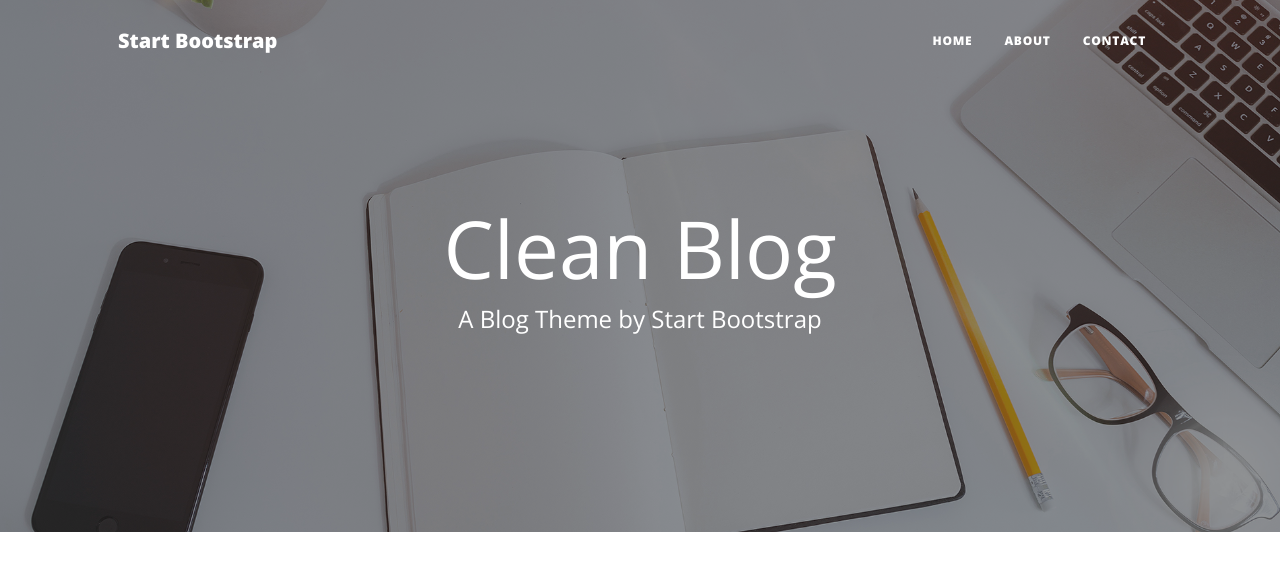
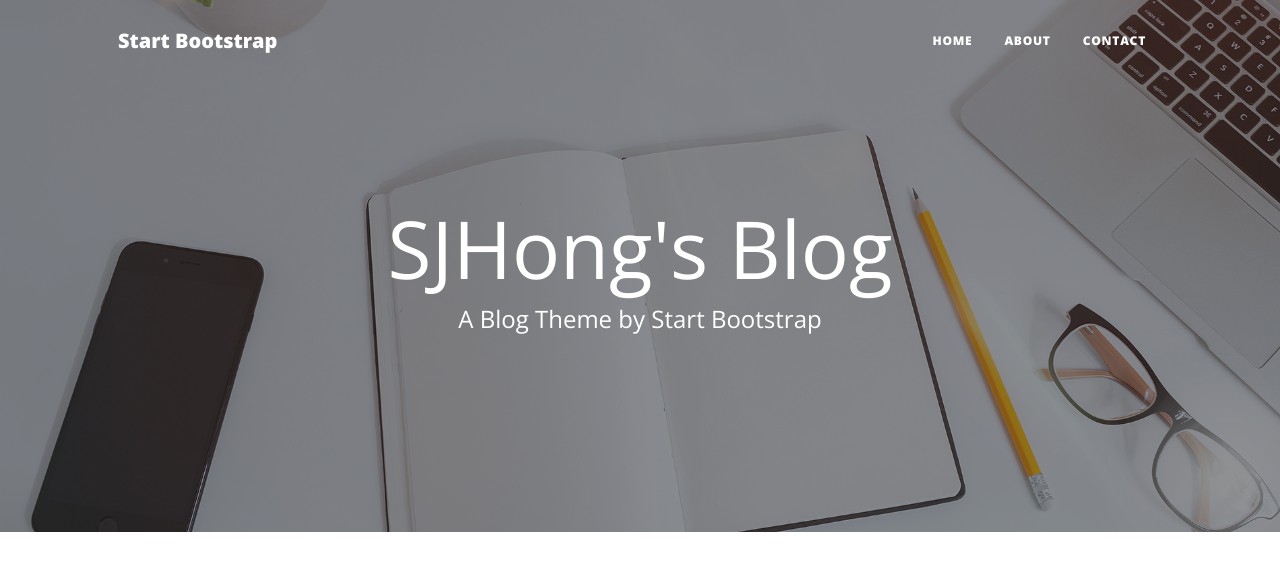
Before and after one commit to SeongjaeHong/BackendStudy, a Flask app: page / in a window 1280 px wide. Shown: the top 572 px of the page. Run offline with Flask 3, Linux system fonts and the light colour scheme; some libraries are stand-ins or nearby versions.

Commit message:
Delete colon in a block

```diff
--- a/udemy/sec59-Blog_Capstone/templates/index.html
+++ b/udemy/sec59-Blog_Capstone/templates/index.html
@@ -13,7 +13,7 @@
         <div class="row gx-4 gx-lg-5 justify-content-center">
             <div class="col-md-10 col-lg-8 col-xl-7">
                 <div class="site-heading">
-                    <h1>Clean Blog</h1>
+                    <h1>SJHong's Blog</h1>
                     <span class="subheading">A Blog Theme by Start Bootstrap</span>
                 </div>
             </div>
@@ -26,7 +26,7 @@
     <div class="row gx-4 gx-lg-5 justify-content-center">
         <div class="col-md-10 col-lg-8 col-xl-7">
             <!-- Post preview-->
-            {% for post in posts: %}
+            {% for post in posts %}
             <div class="post-preview">
                 <a href="{{ url_for('page_post', post_id=post.id) }}">
                     <h2 class="post-title">{{ post.title }}</h2>
```
